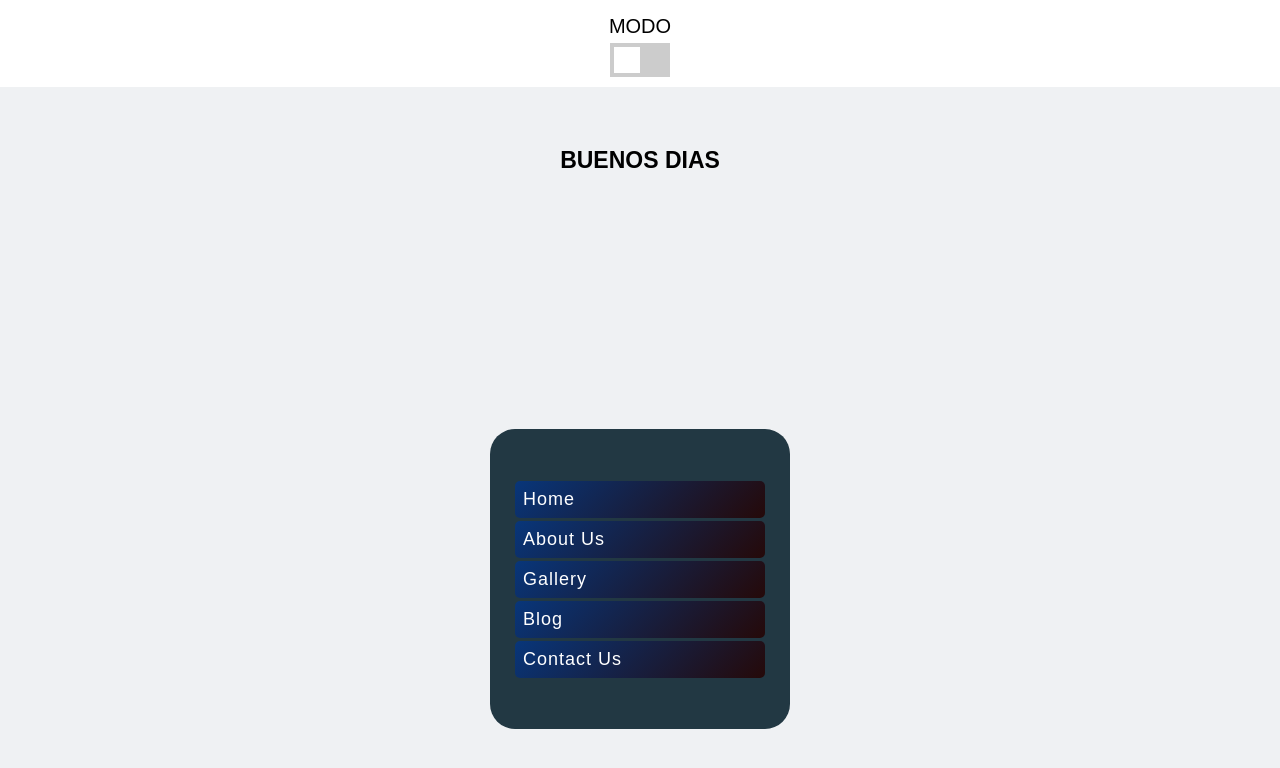
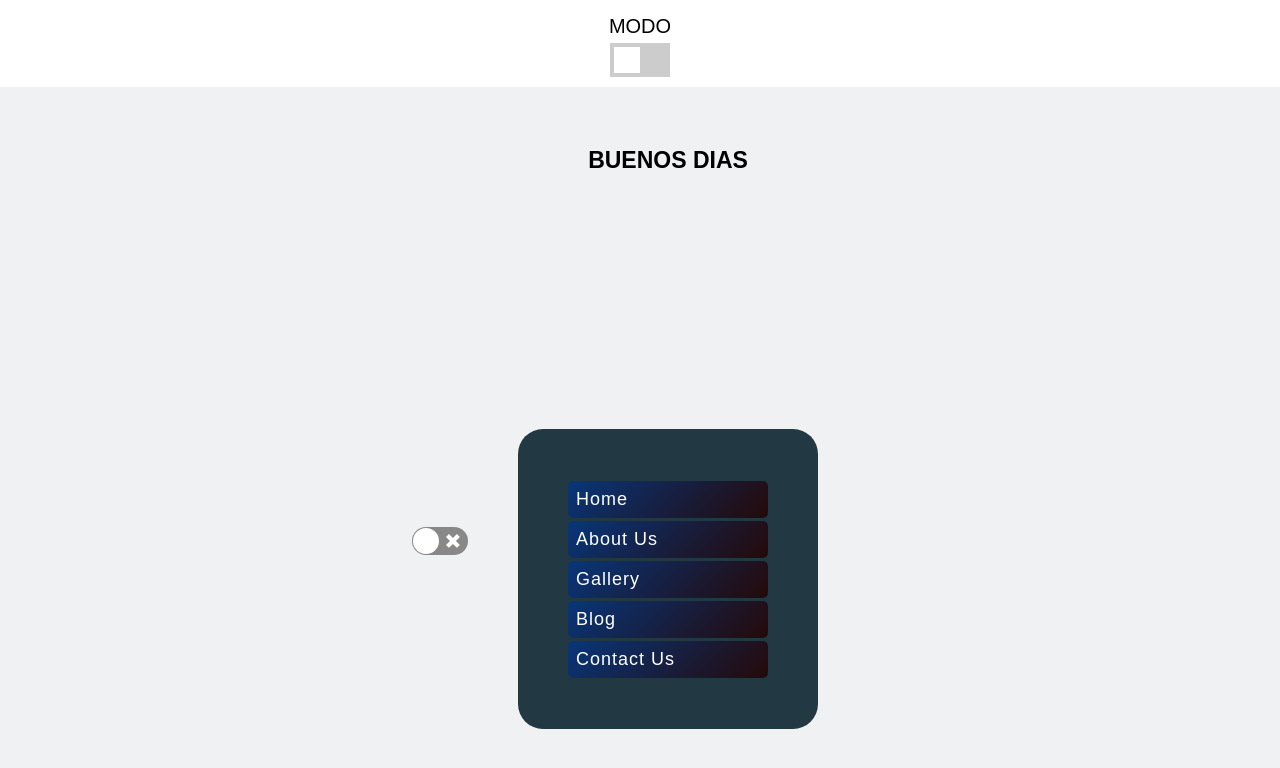
Before and after one commit to QuentinTheBard/EFI_JavaScript, a React (Create React App) app: page / in a window 1280 px wide. Shown: the top 768 px of the page. Built offline with nearby package versions, Linux system fonts and the light colour scheme.

Commit message:
nuevo switch

```diff
--- a/package.json
+++ b/package.json
@@ -9,6 +9,7 @@
     "react": "^18.2.0",
     "react-dom": "^18.2.0",
     "react-scripts": "5.0.1",
+    "react-switch": "^7.0.0",
     "web-vitals": "^2.1.4"
   },
   "scripts": {
--- a/src/App.css
+++ b/src/App.css
@@ -9,9 +9,9 @@
     --dark: black;
 }
 
-
-
 .App {
+    width: 100%;
+    height: 100%;
     display: flex;
     flex-wrap: wrap;
     align-items: center;
--- a/src/App.js
+++ b/src/App.js
@@ -2,21 +2,26 @@ import './App.css';
 import React from 'react';
 import Index from './components/Index'
 import "./CSS/switch.css"
+import ReactSwitch from 'react-switch';
 
 
 import {createContext, useState} from 'react'
 
-export const ThemeContext = createContext(null)
+export const Context = createContext(null)
 
 function App() {
   const [theme, setTheme] = useState("light")
+
 
   const toggleTheme = () => {
     setTheme((actual) => (actual === "light" ? "dark" : "light"))
   }
 
+
+
   return(
-    <ThemeContext.Provider value={{theme, toggleTheme}}>
+    <Context.Provider value={{theme, toggleTheme}}>
+
     <div class ="cont-switch" onChange={() => toggleTheme()}>
         <h1>Modo</h1>
         <label class="switch">
@@ -26,9 +31,12 @@ function App() {
     </div>
 
     <div className="App" id={theme}>
+      <ReactSwitch onChange={toggleTheme} checked={theme === "dark"}/>
       <Index />
     </div>
-    </ThemeContext.Provider>
+
+
+    </Context.Provider>
   )
 }
 
--- a/src/CSS/style.css
+++ b/src/CSS/style.css
@@ -38,6 +38,8 @@
     align-items: center;
     justify-content: center;
     border-radius: 25px;
+    padding: 50px;
+    margin: 50px
 }
 
 #dark .DirectionsContainer{
@@ -48,6 +50,8 @@
     align-items: center;
     justify-content: center;
     border-radius: 25px;
+    padding: 50px;
+    margin: 50px
 }
 
 
```
Also changed, not shown: 1 other file (tests, documents, lock files or other folders).
